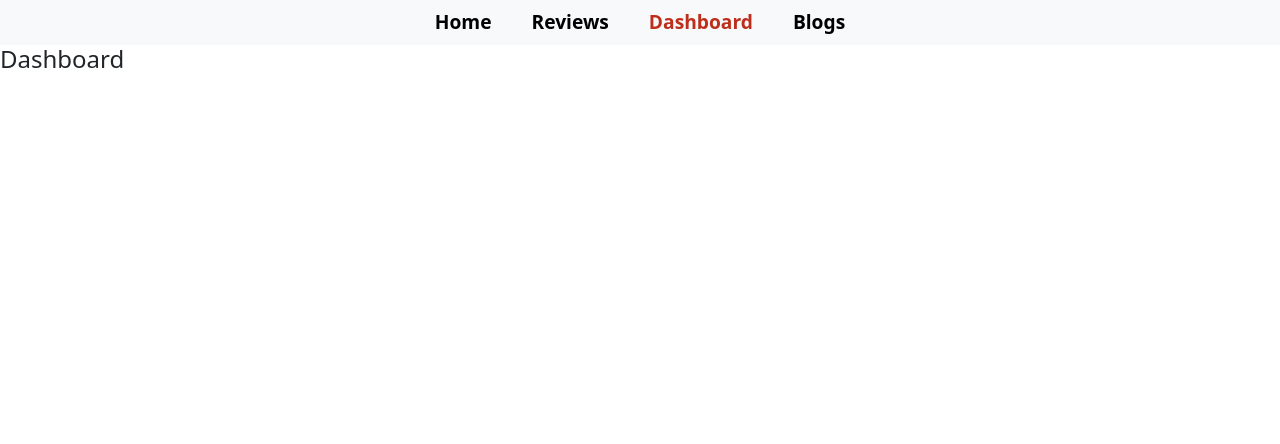
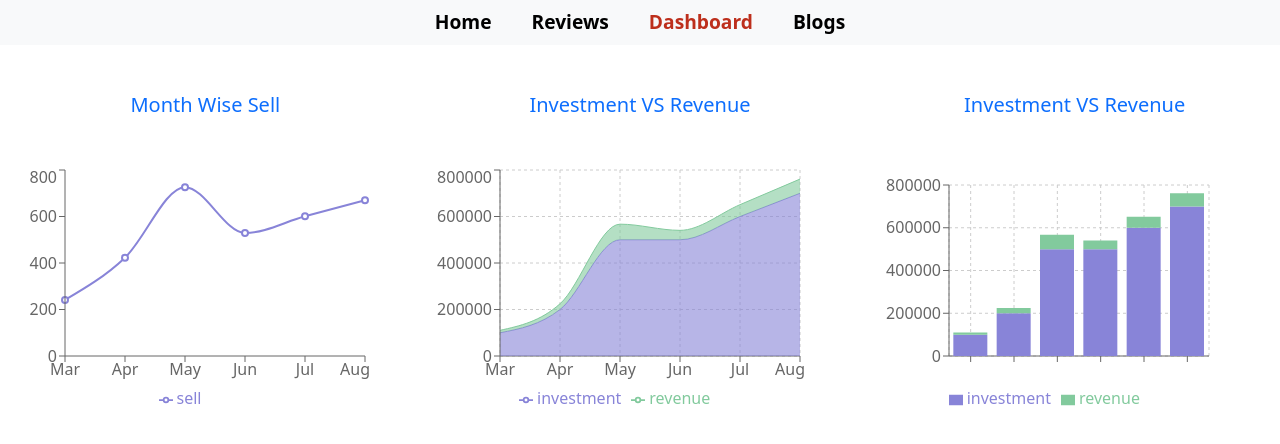
Before and after one commit to AnikKDev/proxima-inc, a React (Create React App) app: page /dashboard in a window 1280 px wide. Shown: the top 444 px of the page. Built offline with nearby package versions, Linux system fonts and the light colour scheme; a web font is replaced by a local one.

Commit message:
completed dashboard section

```diff
--- a/src/Components/Dashboard/Dashboard.js
+++ b/src/Components/Dashboard/Dashboard.js
@@ -1,9 +1,19 @@
-import React from 'react';
+import React, { useEffect, useState } from 'react';
+import InvestMentVsRevenue from '../InvestMentVsRevenue/InvestMentVsRevenue';
+import InvestmentVsRevenueBar from '../InvestmentVsRevenueBar/InvestmentVsRevenueBar';
+import MonthWiseSell from '../MonthWiseSell/MonthWiseSell';
+
+
 
 const Dashboard = () => {
+
     return (
-        <div>
-            <h4>Dashboard</h4>
+        <div className='mt-5'>
+            <div className="row">
+                <MonthWiseSell></MonthWiseSell>
+                <InvestMentVsRevenue></InvestMentVsRevenue>
+                <InvestmentVsRevenueBar></InvestmentVsRevenueBar>
+            </div>
         </div>
     );
 };
--- a/src/Components/Home/Home.js
+++ b/src/Components/Home/Home.js
@@ -31,7 +31,7 @@ const Home = () => {
                 <h2 className='text-center fw-bold'>Customer Reviews ({reviews.length})</h2>
                 <div className='row mt-5'>
                     {
-                        reviews.map(review => <Review review={review} key={review.id}></Review>)
+                        reviews.slice(0, 3).map(review => <Review review={review} key={review.id}></Review>)
                     }
                 </div>
 
--- /dev/null
+++ b/src/Components/InvestMentVsRevenue/InvestMentVsRevenue.js
@@ -0,0 +1,29 @@
+import React, { useEffect, useState } from 'react';
+import { Area, AreaChart, CartesianGrid, Legend, ResponsiveContainer, Tooltip, XAxis, YAxis } from 'recharts';
+const InvestMentVsRevenue = () => {
+    const [data, setData] = useState([]);
+    useEffect(() => {
+        fetch('data.json')
+            .then(res => res.json())
+            .then(data => setData(data))
+    }, []);
+    return (
+        <div className="col-md-4">
+            <h5 className='text-center mb-5 text-primary'>Investment VS Revenue</h5>
+            <AreaChart width={370} height={250}
+                data={data}>
+
+                <CartesianGrid strokeDasharray="3 3" />
+                <XAxis dataKey="month" />
+
+                <Area type="monotone" dataKey="investment" stackId="1" stroke="#8884d8" fill="#8884d8" />
+                <Area type="monotone" dataKey="revenue" stackId="1" stroke="#82ca9d" fill="#82ca9d" />
+                <YAxis />
+                <Tooltip />
+                <Legend />
+            </AreaChart>
+        </div>
+    );
+};
+
+export default InvestMentVsRevenue;
--- /dev/null
+++ b/src/Components/InvestmentVsRevenueBar/InvestmentVsRevenueBar.js
@@ -0,0 +1,37 @@
+import React, { useEffect, useState } from 'react';
+import { Bar, BarChart, CartesianGrid, Legend, Tooltip, XAxis, YAxis } from 'recharts';
+
+const InvestmentVsRevenueBar = () => {
+
+    const [data, setData] = useState([]);
+    useEffect(() => {
+        fetch('data.json')
+            .then(res => res.json())
+            .then(data => setData(data))
+    }, []);
+    return (
+        <div className="col-md-4">
+            <h5 className='text-center mb-5 text-primary'>Investment VS Revenue</h5>
+            <BarChart
+                width={370} height={250}
+                data={data}
+                margin={{
+                    top: 20,
+                    right: 30,
+                    left: 20,
+                    bottom: 5,
+                }}
+            >
+                <CartesianGrid strokeDasharray="3 3" />
+                <XAxis dataKey="name" />
+                <YAxis />
+                <Tooltip />
+                <Legend />
+                <Bar dataKey="investment" stackId="a" fill="#8884d8" />
+                <Bar dataKey="revenue" stackId="a" fill="#82ca9d" />
+            </BarChart>
+        </div>
+    );
+};
+
+export default InvestmentVsRevenueBar;
--- /dev/null
+++ b/src/Components/MonthWiseSell/MonthWiseSell.js
@@ -0,0 +1,26 @@
+import React, { useEffect, useState } from 'react';
+import { Legend, Line, LineChart, Tooltip, XAxis, YAxis } from 'recharts';
+
+const MonthWiseSell = () => {
+    const [data, setData] = useState([]);
+    useEffect(() => {
+        fetch('data.json')
+            .then(res => res.json())
+            .then(data => setData(data))
+    }, []);
+    return (
+        <div className='col-md-4'>
+            <h5 className='text-center mb-5 text-primary'>Month Wise Sell</h5>
+            <LineChart width={370} height={250} data={data}>
+                <Line type="monotone" stroke="#8884d8" activeDot={{ r: 8 }} strokeWidth={2} dataKey={'sell'}></Line>
+                <XAxis dataKey={"month"}></XAxis>
+                <YAxis></YAxis>
+                <Tooltip></Tooltip>
+                <Legend />
+            </LineChart>
+        </div>
+    );
+
+};
+
+export default MonthWiseSell;
```
